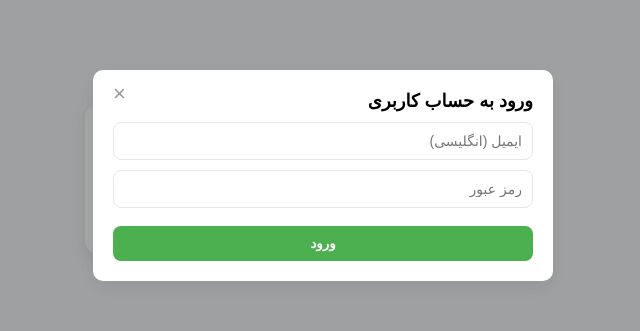
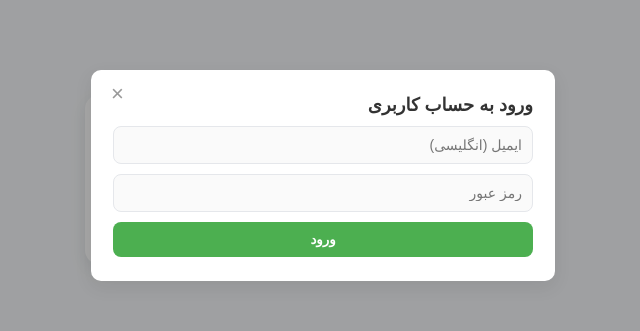
Before and after one commit to masoudgeramiyan-code/ifixstore, a plain HTML site: page index.html in a window 1280 px wide. Both pictures are taken after a click on the button "ورود". Shown: the part 245-576 px from the top of the page, 337-977 px from the left. Drawn offline with Linux system fonts and the light colour scheme; no server answers.

Commit message:
Update index.html

```diff
--- a/index.html
+++ b/index.html
@@ -6,34 +6,92 @@
   <title>ورود / ثبت نام</title>
   <style>
     :root{
-      --bg:#f4f6f8;--card:#ffffff;--accent:#4CAF50;--accent-2:#45a049;
+      --bg:#f4f6f8;--card:#ffffff;--accent:#4CAF50;--accent-2:#43a047;
       --muted:#6b7280;--danger:#f44336;--success:#2d9c3a;
       --radius:10px;--shadow:0 6px 18px rgba(20,20,30,0.08);
-      font-family:"Vazirmatn",Arial,sans-serif;
+      font-family:"Vazirmatn",sans-serif;
     }
     html,body{height:100%;margin:0;background:var(--bg);direction:rtl}
     .wrap{min-height:100%;display:flex;align-items:center;justify-content:center;padding:24px}
-    .card{background:var(--card);border-radius:14px;box-shadow:var(--shadow);padding:28px;width:380px;max-width:95%;text-align:center}
-    h1{margin:0 0 12px;font-size:20px}
-    .btns{display:flex;gap:12px;justify-content:center;margin:14px 0 6px}
-    button.btn{flex:1;padding:10px 12px;border-radius:8px;border:none;background:var(--accent);color:#fff;cursor:pointer;font-weight:600;}
+    .card{
+      background:var(--card);
+      border-radius:14px;
+      box-shadow:var(--shadow);
+      padding:32px 28px;
+      width:380px;max-width:95%;
+      text-align:center;
+      transition:all .3s ease;
+    }
+    .card:hover{transform:translateY(-3px);box-shadow:0 10px 24px rgba(20,20,30,0.1);}
+    h1{margin:0 0 12px;font-size:22px;color:#333}
+    .btns{display:flex;gap:12px;justify-content:center;margin:18px 0 8px}
+    button.btn{
+      flex:1;padding:10px 12px;border-radius:8px;border:none;
+      background:var(--accent);color:#fff;cursor:pointer;font-weight:600;
+      transition:all .2s ease;font-size:15px;
+    }
     button.btn.secondary{background:#0ea5a5}
+    button.btn:hover{background:var(--accent-2)}
     button.btn:active{transform:translateY(1px)}
     .hint{color:var(--muted);font-size:13px;margin-top:6px}
-    .modal{display:none;position:fixed;z-index:1200;left:0;top:0;width:100%;height:100%;background:rgba(0,0,0,0.35);align-items:center;justify-content:center;padding:20px}
-    .modal.show{display:flex}
-    .modal-card{width:100%;max-width:420px;background:var(--card);border-radius:var(--radius);padding:20px;box-shadow:var(--shadow);position:relative}
-    .modal .close{position:absolute;left:14px;top:10px;color:#999;font-size:22px;border:none;background:transparent;cursor:pointer}
-    .modal-card h2{margin:0 0 10px;font-size:18px}
+
+    /* --- Modal --- */
+    .modal{display:none;position:fixed;z-index:1200;left:0;top:0;width:100%;height:100%;
+      background:rgba(0,0,0,0.35);align-items:center;justify-content:center;padding:20px;
+      opacity:0;transition:opacity .25s ease;}
+    .modal.show{display:flex;opacity:1;}
+    .modal-card{
+      width:100%;max-width:420px;background:var(--card);
+      border-radius:var(--radius);padding:24px 22px;
+      box-shadow:var(--shadow);position:relative;
+      animation:fadeInUp .3s ease forwards;
+    }
+    @keyframes fadeInUp{
+      from{transform:translateY(30px);opacity:0;}
+      to{transform:translateY(0);opacity:1;}
+    }
+    .modal .close{
+      position:absolute;left:14px;top:10px;color:#999;font-size:22px;
+      border:none;background:transparent;cursor:pointer;
+      transition:color .2s ease;
+    }
+    .modal .close:hover{color:#000}
+    .modal-card h2{margin:0 0 10px;font-size:18px;color:#333}
     .form-row{margin:10px 0}
     input[type="text"],input[type="email"],input[type="password"],select{
-      width:100%;padding:10px;border-radius:8px;border:1px solid #e5e7eb;font-size:14px;box-sizing:border-box;
+      width:100%;padding:10px;border-radius:8px;
+      border:1px solid #e5e7eb;font-size:14px;box-sizing:border-box;
+      transition:all .2s ease;background:#fafafa;
+    }
+    input:focus,select:focus{
+      outline:none;border-color:var(--accent);
+      box-shadow:0 0 0 3px rgba(76,175,80,0.15);
+      background:#fff;
     }
     select{background:#fff}
-    .submit{margin-top:8px;padding:10px;border-radius:8px;border:none;background:var(--accent);color:#fff;width:100%;cursor:pointer;font-weight:600;}
+    .submit{
+      margin-top:10px;padding:10px;border-radius:8px;border:none;
+      background:var(--accent);color:#fff;width:100%;
+      cursor:pointer;font-weight:600;transition:all .2s ease;
+      display:flex;align-items:center;justify-content:center;gap:8px;
+    }
+    .submit:hover{background:var(--accent-2)}
+    .submit.loading{opacity:0.8;cursor:not-allowed;}
+    .spinner{
+      width:16px;height:16px;border:2px solid rgba(255,255,255,0.6);
+      border-top-color:#fff;border-radius:50%;
+      animation:spin 1s linear infinite;
+    }
+    @keyframes spin{to{transform:rotate(360deg);}}
+
     .error-text{color:var(--danger);font-size:13px;margin-top:6px;display:none}
+
+    /* Toast */
     .toast-wrap{position:fixed;left:50%;transform:translateX(-50%);bottom:28px;z-index:2000}
-    .toast{min-width:280px;max-width:90vw;padding:12px 14px;border-radius:10px;color:#fff;display:flex;align-items:center;gap:10px;box-shadow:0 6px 20px rgba(0,0,0,0.12);font-weight:600;font-size:14px;opacity:0;pointer-events:none;transition:all .28s ease;}
+    .toast{min-width:280px;max-width:90vw;padding:12px 14px;border-radius:10px;color:#fff;
+      display:flex;align-items:center;gap:10px;box-shadow:0 6px 20px rgba(0,0,0,0.12);
+      font-weight:600;font-size:14px;opacity:0;pointer-events:none;
+      transition:all .28s ease;}
     .toast.show{opacity:1;pointer-events:auto;transform:translateY(-6px)}
     .toast.error{background:linear-gradient(90deg,#d64545,#f44336)}
     .toast.success{background:linear-gradient(90deg,#28a745,#2d9c3a)}
@@ -59,12 +117,12 @@
       <form id="loginForm">
         <input type="hidden" name="formType" value="login">
         <div class="form-row">
-          <input name="email" type="email" placeholder="ایمیل (انگلیسی)" required pattern="^[a-zA-Z0-9._%+-]+@[a-zA-Z0-9.-]+\.[a-zA-Z]{2,}$">
+          <input name="email" type="email" placeholder="ایمیل (انگلیسی)" required
+            pattern="^[a-zA-Z0-9._%+-]+@[a-zA-Z0-9.-]+\.[a-zA-Z]{2,}$">
         </div>
         <div class="form-row">
           <input name="password" type="password" placeholder="رمز عبور" required minlength="6"
-pattern="^[A-Za-z0-9!@#$%^&*()_+=\[\]{}:;\"'<>
-
+            pattern="^[A-Za-z0-9!@#$%^&*()_+=\\[\\]{}:;\"'<>
         </div>
         <div class="error-text" id="loginError"></div>
         <button class="submit" type="submit">ورود</button>
@@ -101,7 +159,7 @@ pattern="^[A-Za-z0-9!@#$%^&*()_+=\[\]{}:;\"'<>
         </div>
         <div class="form-row">
           <input id="password" name="password" type="password" placeholder="رمز عبور" minlength="6" required
-pattern="^[A-Za-z0-9!@#$%^&*()_+=\[\]{}:;\"'<>
+            pattern="^[A-Za-z0-9!@#$%^&*()_+=\\[\\]{}:;\"'<>
         </div>
         <div class="form-row">
           <input id="confirmPassword" type="password" placeholder="تأیید رمز عبور" minlength="6" required>
@@ -133,11 +191,18 @@ pattern="^[A-Za-z0-9!@#$%^&*()_+=\[\]{}:;\"'<>
 
     // --- Modal logic ---
     const loginModal=$("loginModal"),signupModal=$("signupModal");
-    $("loginBtn").onclick=()=>{signupModal.classList.remove("show");loginModal.classList.add("show");};
-    $("signupBtn").onclick=()=>{loginModal.classList.remove("show");signupModal.classList.add("show");};
-    $("closeLogin").onclick=()=>loginModal.classList.remove("show");
-    $("closeSignup").onclick=()=>signupModal.classList.remove("show");
-    window.onclick=(e)=>{if(e.target===loginModal)loginModal.classList.remove("show");if(e.target===signupModal)signupModal.classList.remove("show");};
+    const loginForm=$("loginForm"),signupForm=$("signupForm");
+
+    $("loginBtn").onclick=()=>{signupModal.classList.remove("show");signupForm.reset();loginModal.classList.add("show");};
+    $("signupBtn").onclick=()=>{loginModal.classList.remove("show");loginForm.reset();signupModal.classList.add("show");};
+
+    $("closeLogin").onclick=()=>{loginModal.classList.remove("show");loginForm.reset();};
+    $("closeSignup").onclick=()=>{signupModal.classList.remove("show");signupForm.reset();};
+
+    window.onclick=(e)=>{
+      if(e.target===loginModal){loginModal.classList.remove("show");loginForm.reset();}
+      if(e.target===signupModal){signupModal.classList.remove("show");signupForm.reset();}
+    };
 
     // --- Load Job Types ---
     async function loadJobTypes(){
@@ -160,6 +225,11 @@ pattern="^[A-Za-z0-9!@#$%^&*()_+=\[\]{}:;\"'<>
 
     // --- Handle Forms ---
     async function submitForm(form){
+      const btn=form.querySelector(".submit");
+      btn.disabled=true;
+      btn.classList.add("loading");
+      const originalText=btn.textContent;
+      btn.innerHTML='<div class="spinner"></div> لطفاً صبر کنید...';
       const fm=new FormData(form);
       try{
         const res=await fetch(WEBHOOK_URL,{method:"POST",body:fm});
@@ -170,10 +240,15 @@ pattern="^[A-Za-z0-9!@#$%^&*()_+=\[\]{}:;\"'<>
           signupModal.classList.remove("show");
           loginModal.classList.remove("show");
         }else showToast({text:data.message||"خطا در انجام عملیات"});
-      }catch{showToast({text:"خطا در ارتباط با سرور"});}
+      }catch{
+        showToast({text:"خطا در ارتباط با سرور"});
+      }
+      btn.disabled=false;
+      btn.classList.remove("loading");
+      btn.textContent=originalText;
     }
 
-    $("signupForm").onsubmit=e=>{
+    signupForm.onsubmit=e=>{
       e.preventDefault();
       const pass=$("password").value.trim();
       const confirm=$("confirmPassword").value.trim();
@@ -184,7 +259,7 @@ pattern="^[A-Za-z0-9!@#$%^&*()_+=\[\]{}:;\"'<>
       submitForm(e.target);
     };
 
-    $("loginForm").onsubmit=e=>{
+    loginForm.onsubmit=e=>{
       e.preventDefault();
       submitForm(e.target);
     };
```
